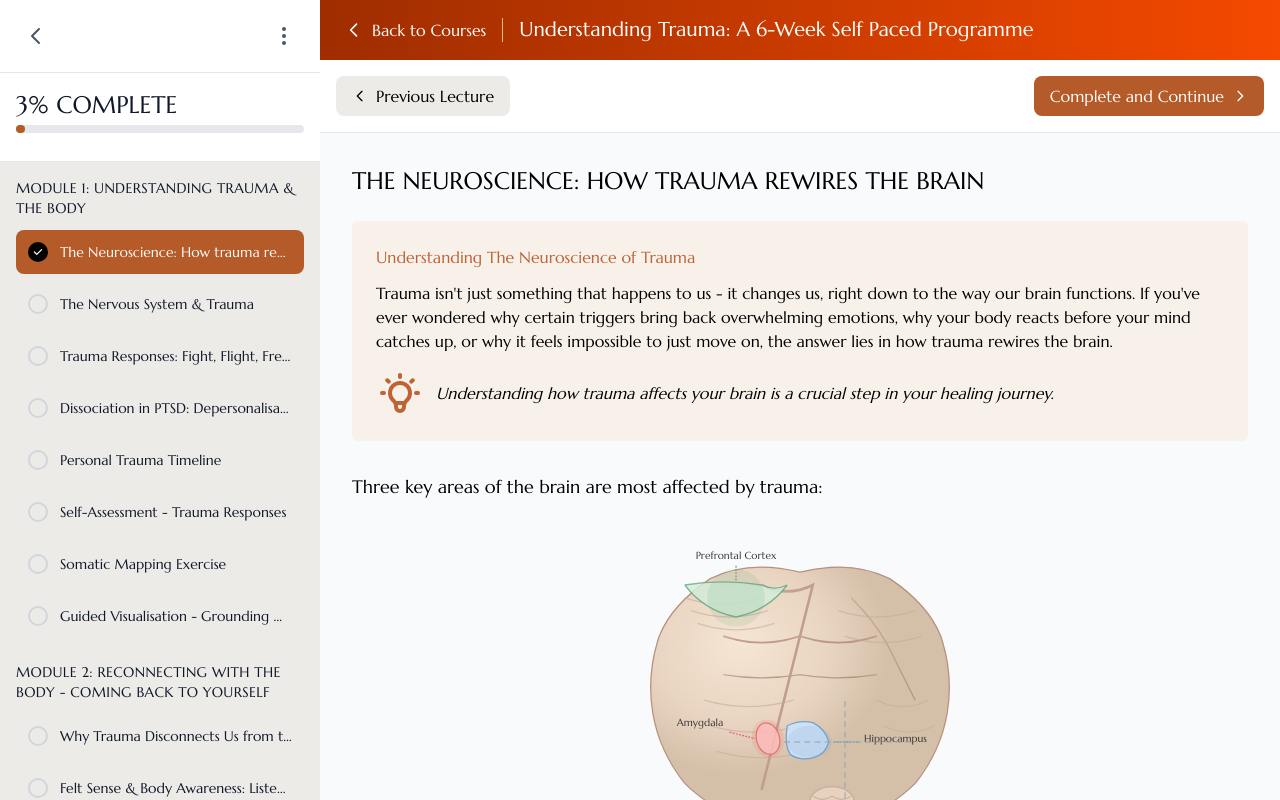
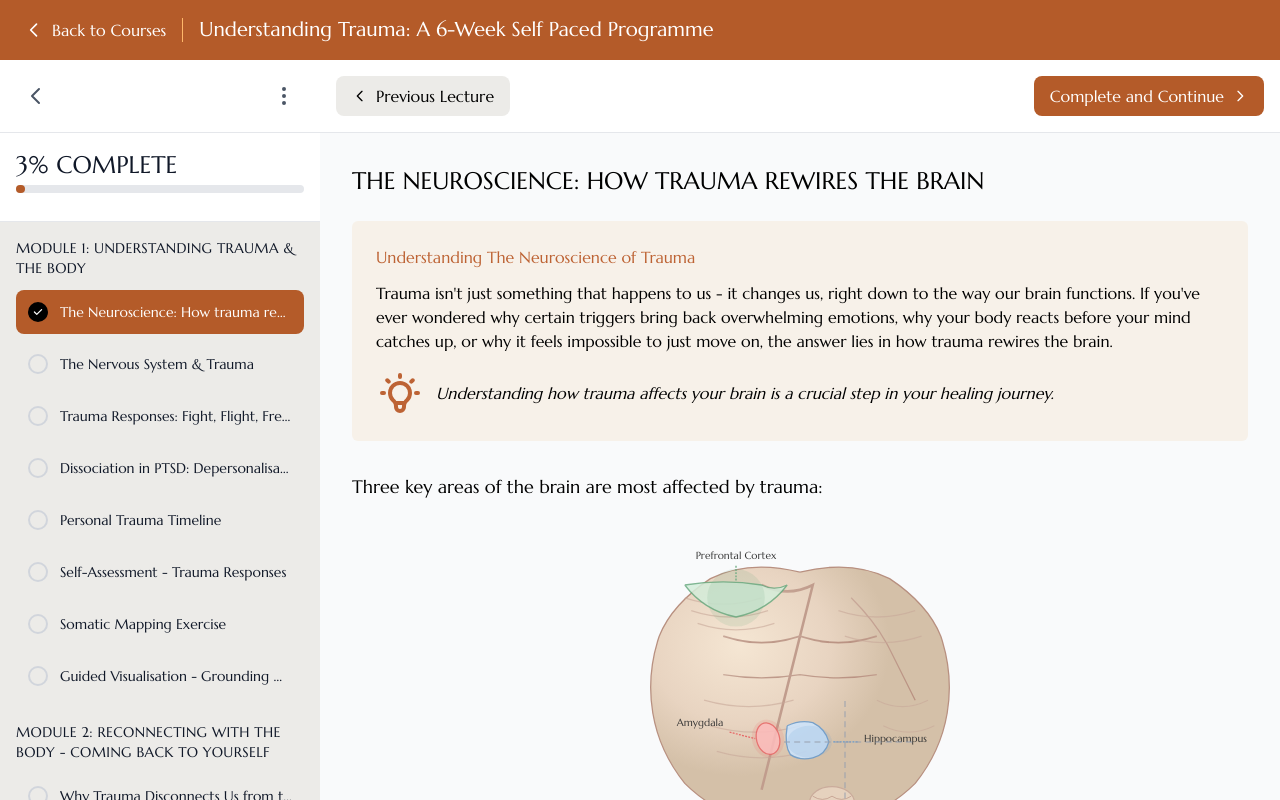
Before and after one commit to Monis9451/Course_Platform, a React (Vite) app in the folder Course-platform(frontend)/: page /course-content/1 in a window 1280 px wide. Built offline with nearby package versions, Linux system fonts and the light colour scheme; no server answers.

Commit message:
change the header to meet the requirement

```diff
--- a/Course-platform(frontend)/src/pages/CourseContent_new.jsx
+++ b/Course-platform(frontend)/src/pages/CourseContent_new.jsx
@@ -198,23 +198,6 @@ const CourseContent_new = () => {
 
     return (
       <div className="flex flex-col h-full">
-        {/* Course Header */}
-        <div className="bg-gradient-to-r from-orange-800 to-orange-600 text-white px-6 py-4">
-          <div className="flex items-center gap-4">
-            <button
-              onClick={() => window.history.back()}
-              className="flex items-center gap-2 text-white hover:text-orange-200 transition-colors"
-            >
-              <svg className="w-5 h-5" fill="none" stroke="currentColor" strokeWidth={2} viewBox="0 0 24 24">
-                <path strokeLinecap="round" strokeLinejoin="round" d="M15 19l-7-7 7-7" />
-              </svg>
-              Back to Courses
-            </button>
-            <div className="h-6 w-px bg-orange-300"></div>
-            <h1 className="text-xl font-semibold">{courseData.title}</h1>
-          </div>
-        </div>
-
         {/* Navigation Buttons */}
         <div className="flex justify-between items-center p-4 bg-white border-b border-gray-200">
           <button
@@ -272,7 +255,26 @@ const CourseContent_new = () => {
       {/* Add Marcellus font styles */}
       <style>{fontStyle}</style>
 
-      <div className="flex h-screen bg-gray-50 marcellus-font">
+      <div className="flex flex-col h-screen bg-gray-50 marcellus-font">
+        {/* Course Header - Full Width */}
+        <div className="bg-primary text-white px-6 py-4 w-full">
+          <div className="flex items-center gap-4">
+            <button
+              onClick={() => window.history.back()}
+              className="flex items-center gap-2 text-white hover:text-orange-200 transition-colors"
+            >
+              <svg className="w-5 h-5" fill="none" stroke="currentColor" strokeWidth={2} viewBox="0 0 24 24">
+                <path strokeLinecap="round" strokeLinejoin="round" d="M15 19l-7-7 7-7" />
+              </svg>
+              Back to Courses
+            </button>
+            <div className="h-6 w-px bg-orange-300"></div>
+            <h1 className="text-xl font-semibold">{courseData.title}</h1>
+          </div>
+        </div>
+
+        {/* Content Area with Sidebar and Main Content */}
+        <div className="flex flex-1 overflow-hidden">
           {/* Sidebar */}
           <CourseSidebar
             courseData={courseData}
@@ -287,6 +289,7 @@ const CourseContent_new = () => {
             {getCurrentLessonComponent()}
           </div>
         </div>
+      </div>
     </>
   )
 }
```
Lines whose indentation alone changed are shown as unchanged.
